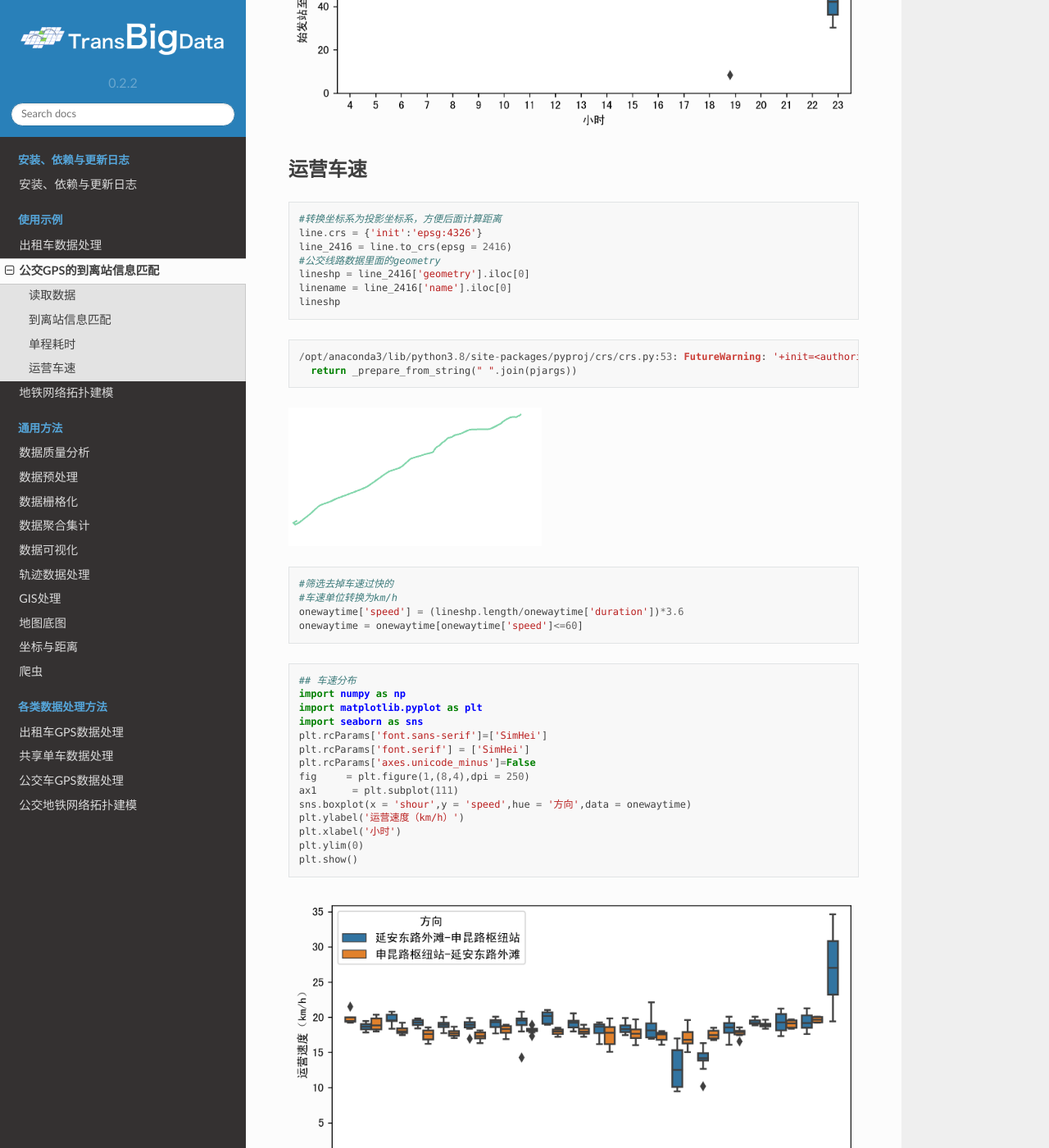
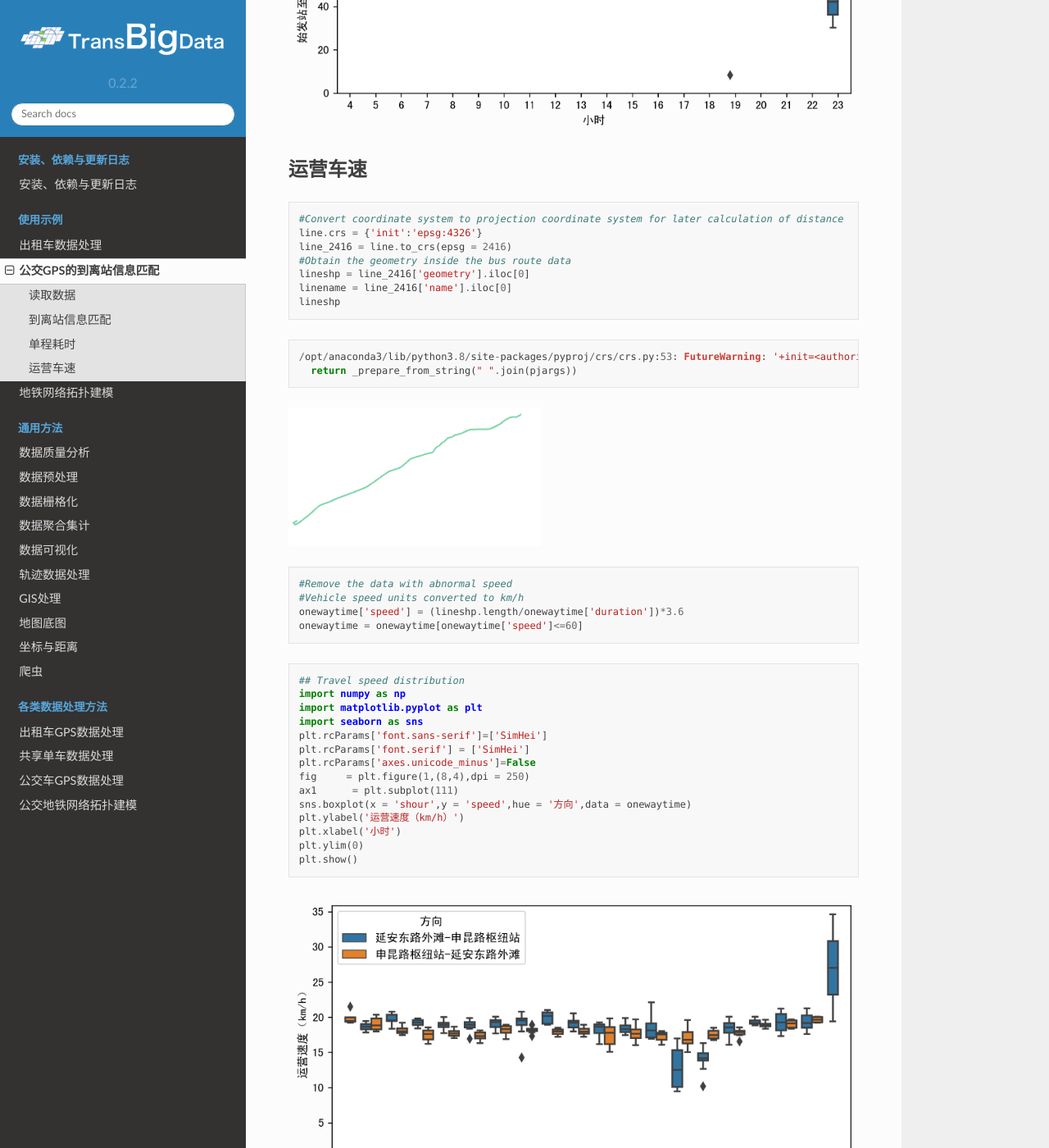
Before and after one commit to ni1o1/transbigdata-docs-en, a Sphinx documentation site: the page built from docs/source/example-busgps/example-busgps.rst, in a window 1280 px wide and 1400 px high, scrolled down 3184 px. Shown: the whole window at 82% size. Built offline with Sphinx 7.4.7 and the Read the Docs theme 2.0.0, drawn with Linux system fonts in a browser that asks for light colours; some of the changed text lies outside the part shown.

Commit message:
Update example-busgps.rst

```diff
--- a/docs/source/example-busgps/example-busgps.rst
+++ b/docs/source/example-busgps/example-busgps.rst
@@ -26,10 +26,10 @@
 
 ::
 
-    #切分经纬度的字符串
+    #Slice the latitude and longitude string
     BUS_GPS['lon'] = BUS_GPS['Strlatlon'].apply(lambda r:r.split(',')[0])
     BUS_GPS['lat'] = BUS_GPS['Strlatlon'].apply(lambda r:r.split(',')[1])
-    #坐标系转换
+    #Convert coordinates
     BUS_GPS['lon'],BUS_GPS['lat'] = tbd.gcj02towgs84(BUS_GPS['lon'].astype(float),BUS_GPS['lat'].astype(float))
     BUS_GPS.head(5)
 
@@ -336,7 +336,7 @@
 
 ::
 
-    ## 绘制耗时分布箱型图
+    ## Draw box plot for one-way travel time
     import numpy as np
     import matplotlib.pyplot as plt
     import seaborn as sns
@@ -364,10 +364,10 @@
 
 ::
 
-    #转换坐标系为投影坐标系，方便后面计算距离
+    #Convert coordinate system to projection coordinate system for later calculation of distance
     line.crs = {'init':'epsg:4326'}
     line_2416 = line.to_crs(epsg = 2416)
-    #公交线路数据里面的geometry
+    #Obtain the geometry inside the bus route data
     lineshp = line_2416['geometry'].iloc[0]
     linename = line_2416['name'].iloc[0]
     lineshp
@@ -387,14 +387,14 @@
 
 ::
 
-    #筛选去掉车速过快的
-    #车速单位转换为km/h
+    #Remove the data with abnormal speed
+    #Vehicle speed units converted to km/h
     onewaytime['speed'] = (lineshp.length/onewaytime['duration'])*3.6
     onewaytime = onewaytime[onewaytime['speed']<=60]
 
 ::
 
-    ## 车速分布
+    ## Travel speed distribution
     import numpy as np
     import matplotlib.pyplot as plt
     import seaborn as sns
```
